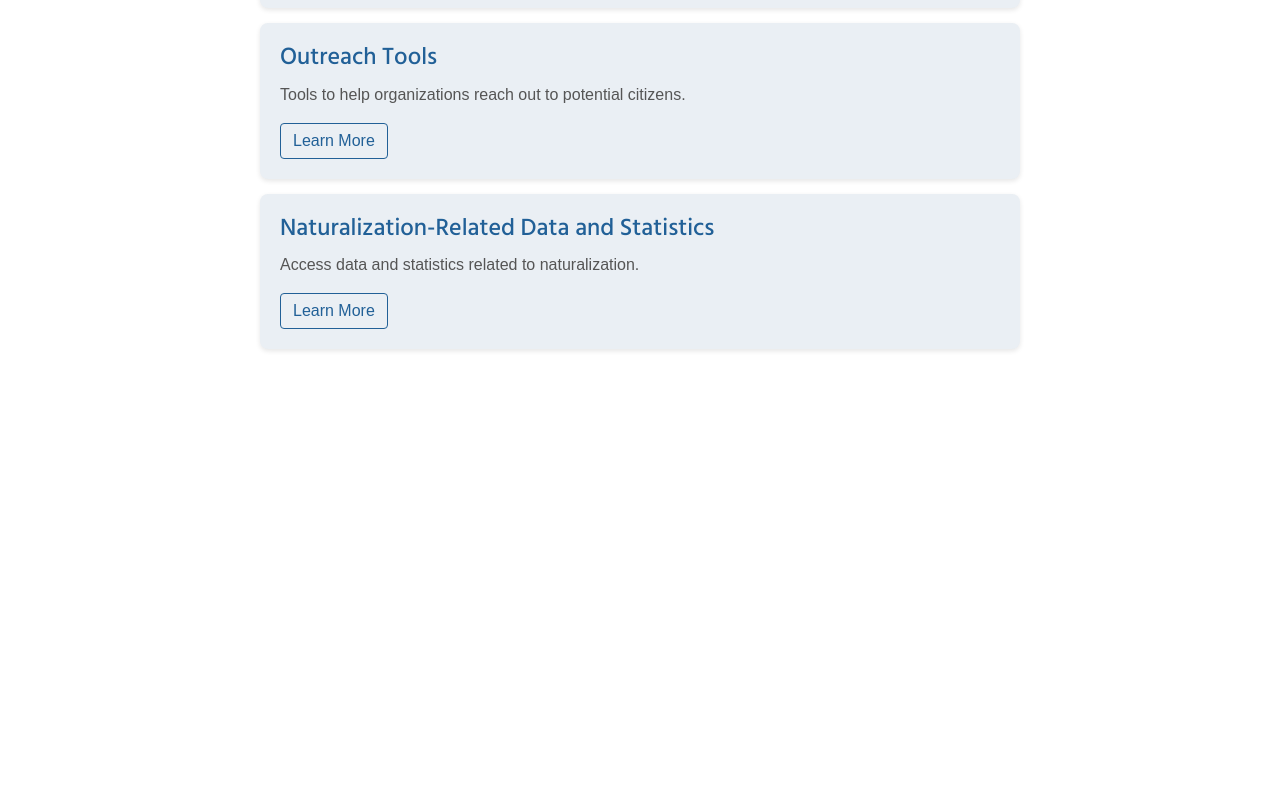
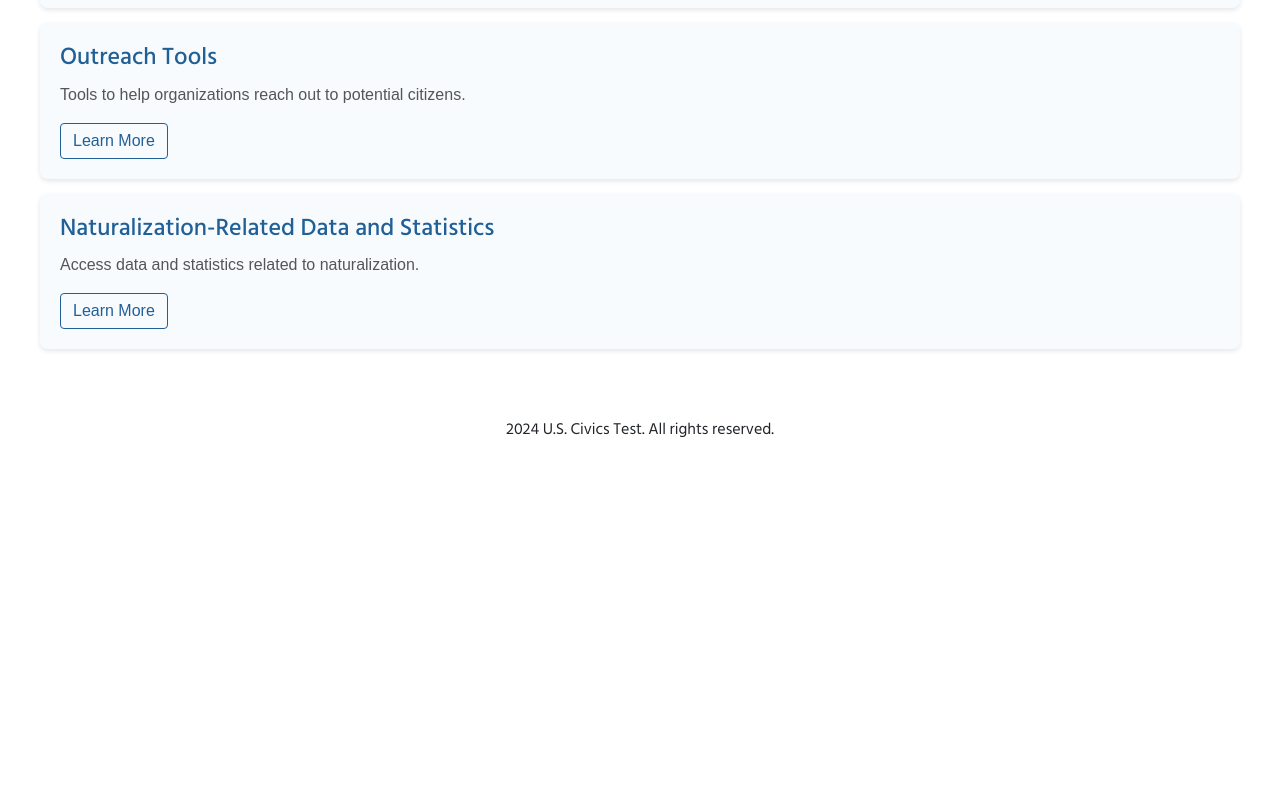
Before and after one commit to Rendon-04/USCT-App, a React (Vite) app in the folder Frontend/: page /additional_resources in a window 1280 px wide. Shown: the part 1500-2300 px from the top of the page. After the commit the page ends 1958 px from the top, so only its background shows below. Built offline with nearby package versions, Linux system fonts and the light colour scheme; a web font is replaced by a local one.

Commit message:
styling updates

```diff
--- a/Frontend/src/components/AllQuestions.jsx
+++ b/Frontend/src/components/AllQuestions.jsx
@@ -15,6 +15,7 @@ export default function AllQuestions() {
 
 
 return (
+  <body>
   <div className="all-questions-container">
     <h1 className="questions-title">All 100 Questions</h1>
     {Object.keys(data).flatMap((category) =>
@@ -38,5 +39,6 @@ return (
       ))
     )}
   </div>
+  </body>
 );
 }
--- a/Frontend/src/components/Footer.css
+++ b/Frontend/src/components/Footer.css
@@ -1,16 +1,3 @@
-#page-container {
-    position: relative;
-    min-height: 100vh;
-    display: flex;
-    flex-direction: column;
-}
-
-#content-wrap {
-    flex: 1;
-    padding-bottom: 1rem;
-    display: flex;
-    flex-direction: column;
-}
 
 #footer {
     width: 100%;
--- a/Frontend/src/components/Resources.css
+++ b/Frontend/src/components/Resources.css
@@ -1,11 +1,15 @@
 @import url('https://fonts.googleapis.com/css2?family=Hind+Siliguri:wght@400;500&display=swap');
 @import url('https://fonts.googleapis.com/css2?family=SF+Pro+Text:ital,wght@0,500;1,500&display=swap');
+
 /* General container for the resources page */
 .resources-container {
     max-width: 800px;
     margin: 0 auto;
     padding: 20px;
     font-family: 'Arial', sans-serif;
+    display: flex;
+    flex-direction: column;
+    align-items: center;
 }
 
 /* Title of the resources page */
@@ -21,16 +25,25 @@
 .resources-list {
     list-style-type: none;
     padding: 0;
+    width: 1200px;
+    flex-wrap: wrap;
+    justify-content: space-between;
 }
 
 /* Individual resource item */
 .resource-item {
-    background-color: #eaeff4;
+    background-color: #f8fbfe;
     border-radius: 8px;
     padding: 20px;
     margin-bottom: 15px;
     box-shadow: 0 2px 5px rgba(0, 0, 0, 0.1);
     transition: transform 0.3s ease, box-shadow 0.3s ease;
+    flex: 0 0 48%;
+    box-sizing: border-box;
+    display: flex;
+    flex-direction: column;
+    justify-content: space-between;
+    height: 100%;
 }
 
 .resource-item:hover {
@@ -51,6 +64,7 @@
     color: #555;
     margin-bottom: 15px;
     line-height: 1.6;
+    flex-grow: 1;
 }
 
 /* Learn more link */
@@ -64,10 +78,10 @@
     padding: 8px 12px;
     border-radius: 4px;
     transition: background-color 0.3s ease, color 0.3s ease;
+    align-self: flex-start;
 }
 
 .resource-link:hover {
     background-color: #216097;
     color: #fff;
-
 }
--- a/Frontend/src/index.css
+++ b/Frontend/src/index.css
@@ -6,7 +6,7 @@ body {
   font-family: 'Hind Siliguri', sans-serif;
   margin: 0;
   padding: 0;
-
+  height: auto;
 }
 
 h1, h2, h3, h4, h5, h6 {
```
Also changed, not shown: 1 other file (tests, documents, lock files or other folders).
